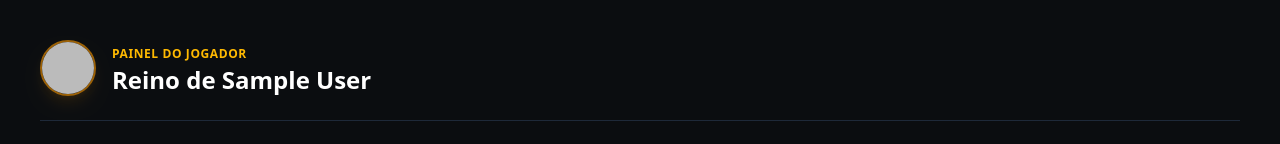
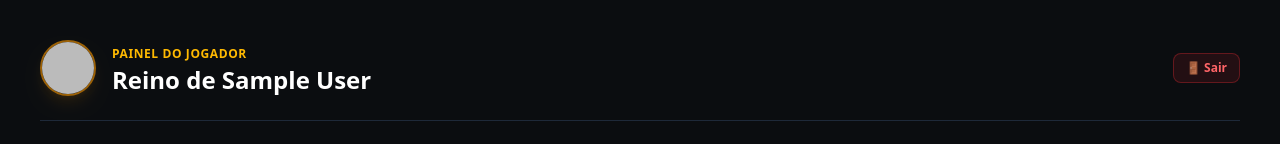
Before and after one commit to Arthur2577/reino-dashboard, a Next.js app: page /dashboard in a window 1280 px wide. Shown: the top 144 px of the page. Built offline with nearby package versions, Linux system fonts and the light colour scheme; no server answers; the database is empty; sample sign-in values are in the browser's storage.

Commit message:
Adiciona botao de logout e avatares no ranking da dashboard

```diff
--- a/app/dashboard/page.tsx
+++ b/app/dashboard/page.tsx
@@ -32,7 +32,7 @@ export default async function DashboardPage() {
     return {
       userId: r.user_id,
       username: u?.username || "Rei Desconhecido",
-      avatar: u?.avatar,
+      avatar: u?.avatar || null,
       gold: r.gold !== null && r.gold !== undefined ? Number(r.gold) : 0,
       armyPower: r.army_power || 0,
     };
@@ -57,7 +57,7 @@ export default async function DashboardPage() {
               <img
                 src={session.user.image}
                 alt={session.user.name || "Avatar"}
-                className="w-14 h-14 rounded-full border-2 border-amber-500/60 shadow-lg shadow-amber-500/10"
+                className="w-14 h-14 rounded-full border-2 border-amber-500/60 shadow-lg shadow-amber-500/10 object-cover"
               />
             ) : (
               <div className="w-14 h-14 rounded-full bg-gradient-to-tr from-amber-600 to-yellow-400 flex items-center justify-center text-xl font-bold text-black border-2 border-amber-300">
@@ -83,6 +83,16 @@ export default async function DashboardPage() {
                 ⚙️ Painel Admin
               </Link>
             )}
+
+            {/* 🚪 BOTÃO DE LOGOUT (Feito com a rota oficial de encerramento do NextAuth) */}
+            <form action="/api/auth/signout" method="POST">
+              <button
+                type="submit"
+                className="px-3 py-1.5 text-xs font-semibold text-red-400 bg-red-500/10 border border-red-500/30 rounded-lg hover:bg-red-500/20 transition cursor-pointer"
+              >
+                🚪 Sair
+              </button>
+            </form>
           </div>
         </div>
 
@@ -209,7 +219,12 @@ export default async function DashboardPage() {
 
             <div className="space-y-2.5">
               {ranking.length > 0 ? (
-                ranking.map((player, idx) => (
+                ranking.map((player, idx) => {
+                  const avatarUrl = player.avatar
+                    ? `https://cdn.discordapp.com/avatars/${player.userId}/${player.avatar}.png`
+                    : null;
+
+                  return (
                     <div
                       key={player.userId}
                       className="flex items-center justify-between p-3 rounded-xl bg-gray-800/40 border border-gray-800/80 hover:bg-gray-800/80 transition"
@@ -228,6 +243,20 @@ export default async function DashboardPage() {
                         >
                           #{idx + 1}
                         </span>
+
+                        {/* 🖼️ AVATAR DO DISCORD NO RANKING */}
+                        {avatarUrl ? (
+                          <img
+                            src={avatarUrl}
+                            alt={player.username}
+                            className="w-7 h-7 rounded-full border border-gray-700 object-cover"
+                          />
+                        ) : (
+                          <div className="w-7 h-7 rounded-full bg-gray-700 flex items-center justify-center text-[10px] font-bold text-gray-300 border border-gray-600">
+                            {player.username.charAt(0).toUpperCase()}
+                          </div>
+                        )}
+
                         <div>
                           <p className="text-xs font-semibold text-gray-200">{player.username}</p>
                           <p className="text-[10px] text-gray-400">⚔️ {player.armyPower} Poder</p>
@@ -237,7 +266,8 @@ export default async function DashboardPage() {
                         {player.gold.toLocaleString("pt-BR")} 🪙
                       </span>
                     </div>
-                ))
+                  );
+                })
               ) : (
                 <p className="text-xs text-gray-500 text-center py-6">Nenhum reino no ranking.</p>
               )}
```
Lines whose indentation alone changed are shown as unchanged.
